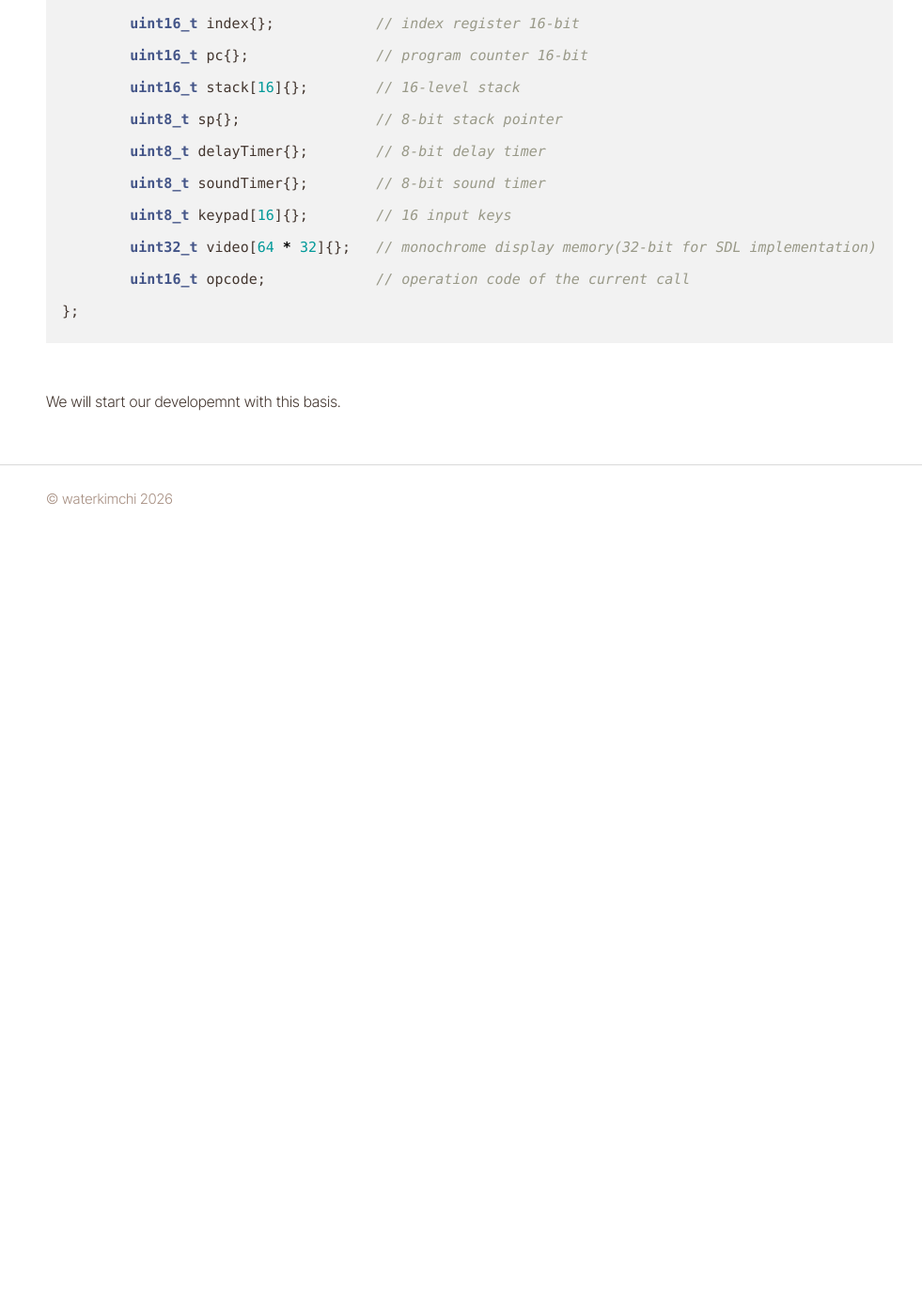
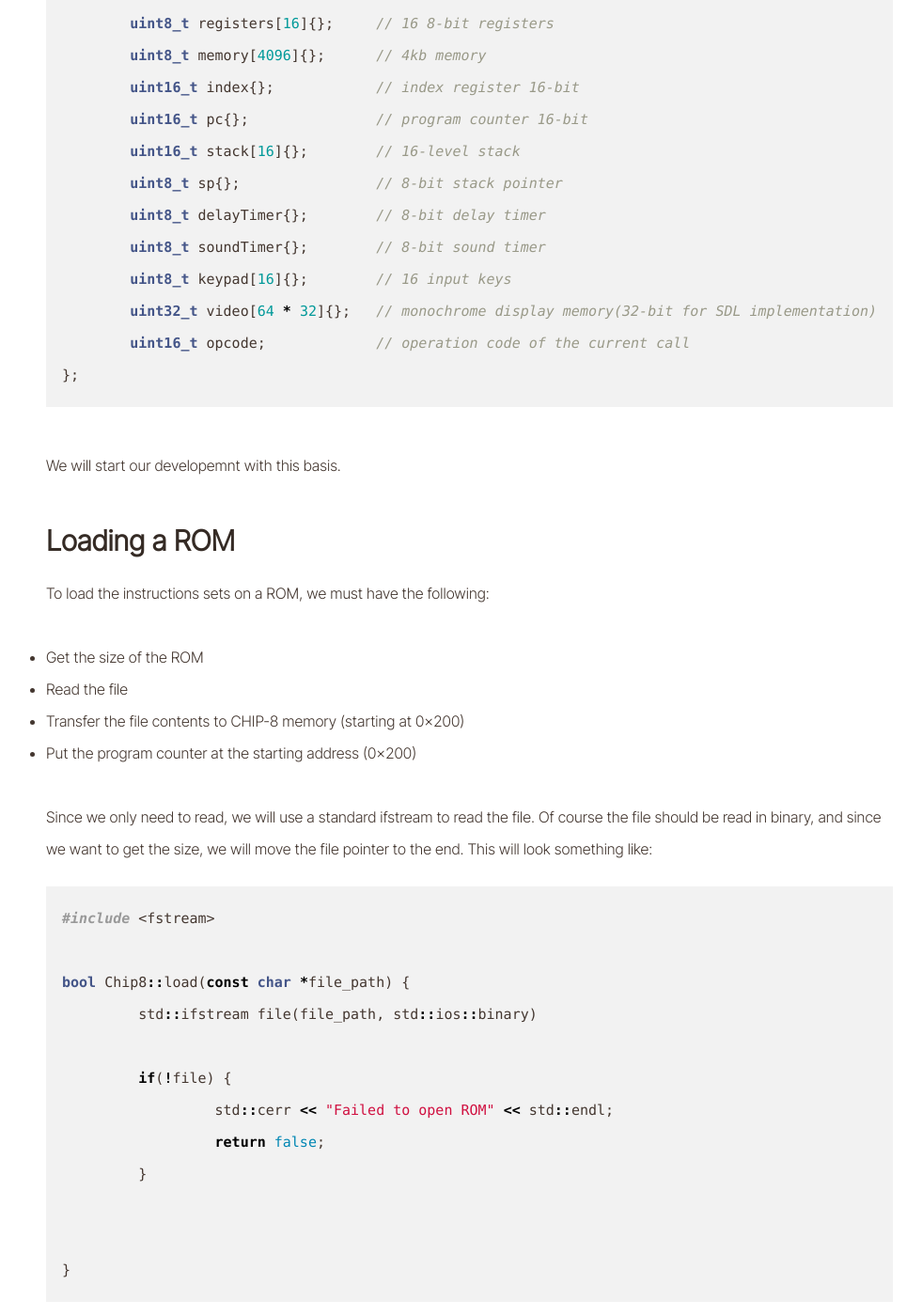
Before and after one commit to waterkimchi/waterkimchi.github.io, a Jekyll site: the page built from _posts/2026-06-06-CHIP-8-Emulator.md, in a window 1280 px wide and 1400 px high, scrolled down 5416 px. Shown: the whole window at 94% size, without its empty margins (141-1122 px from the left). Built offline with Jekyll 4.4.1, drawn with Linux system fonts in a browser that asks for light colours; before the commit the page ends 5980 px from its top, so only the background shows below that; some of the changed text lies outside the part shown.

Commit message:
chip8: added file load part

````diff
--- a/_posts/2026-06-06-CHIP-8-Emulator.md
+++ b/_posts/2026-06-06-CHIP-8-Emulator.md
@@ -100,13 +100,14 @@ ADDRESS |  HEX DATA  |  CATEGORY     |  WHAT IT ACTUALLY MEANS
 
 # Development
 
+### OOP Structure
 Well reading from the CHIP-8 hardware description, wouldn't this be the perfect example for a object-oriented programming experience? That is exactly what we are going to do.
 
 Our components can orient around the single object CHIP-8:
 ```cpp
 #include <cstdint>
 
-class CHIP_8 {
+class Chip8 {
   public:
   	uint8_t registers[16]{};     // 16 8-bit registers
   	uint8_t memory[4096]{};      // 4kb memory
@@ -122,3 +123,28 @@ class CHIP_8 {
 };
 ```
 We will start our developemnt with this basis.
+
+### Loading a ROM
+To load the instructions sets on a ROM, we must have the following:
+- Get the size of the ROM
+- Read the file
+- Transfer the file contents to CHIP-8 memory (starting at 0x200)
+- Put the program counter at the starting address (0x200)
+
+Since we only need to read, we will use a standard ifstream to read the file. Of course the file should be read in binary, and since we want to get the size, we will move the file pointer to the end.
+This will look something like:
+
+```cpp
+#include <fstream>
+
+bool Chip8::load(const char *file_path) {
+         std::ifstream file(file_path, std::ios::binary)
+
+         if(!file) {
+                  std::cerr << "Failed to open ROM" << std::endl;
+                  return false;
+         }
+
+
+}
+```
````
